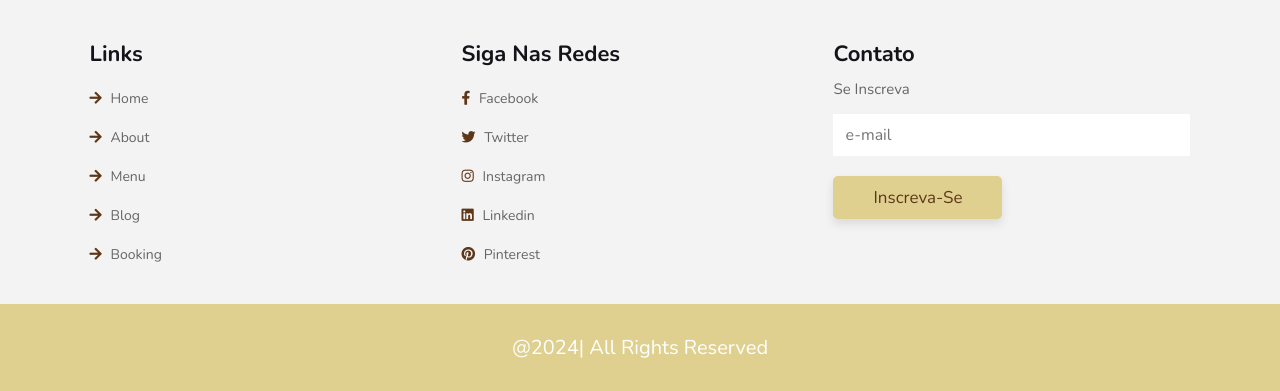
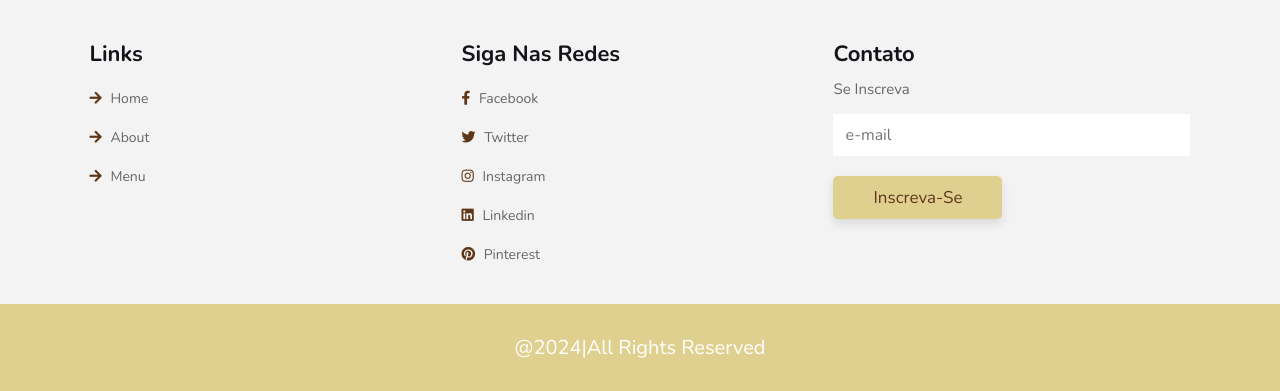
Before and after one commit to giovannalimang/Projeto-Programa-o, a Flask app: page / in a window 1280 px wide. Shown: the part 3610-4001 px from the top of the page. Run offline with Flask 3, Linux system fonts and the light colour scheme.

Commit message:
Update index.html

```diff
--- a/templates/index.html
+++ b/templates/index.html
@@ -4,43 +4,27 @@
     <meta charset="UTF-8">
     <meta name="viewport" content="width=device-width, initial-scale=1.0">
     <title>Complete Responsive Steak Website</title>
-    <!-- fontawesome cdn link -->
     <link rel="stylesheet" href="https://cdnjs.cloudflare.com/ajax/libs/font-awesome/5.15.4/css/all.min.css">
-    <!-- custom css link -->
     <link rel="stylesheet" href="{{ url_for('static', filename='css/style.css') }}">
 </head>
 <body>
-
-
-    <!-- header section starts -->
     <header class="header">
         <a href="#" class="logo"> <i class="fas fa-drumstick-bite"></i>Fogo & Brasa</a>
         <nav class="navbar">
-            <a href="home.html" class="active">home</a>
-            <a href="about.html">sobre</a>
+            <a href="#" class="active">home</a>
+            <a href="#">sobre</a>
             <a href="{{ url_for('prato.login') }}">Login</a>
             <a href="{{ url_for('prato.index') }}">Menu</a>
         </nav>
         <div id="menu" class="fas fa-bars"></div>
     </header>
-
-    <!-- header section ends -->
-
-    <!-- home section starts -->
-
     <section class="home" id="home">
-
         <div class="content">
             <h3><br> Bem-vindo ao restaurante!</h3>
             <a href="#menu" class="btn"> menu</a>
         </div>
 
     </section>
-
-    <!-- home section ends -->
-
-    <!-- banner section starts -->
-
     <section class="banner">
 
         <div class="hex">
@@ -81,10 +65,6 @@
 
     </section>
 
-    <!-- banner section ends -->
-
-    <!-- home-menu section starts -->
-
     <section class="menu">
         <h3 class="heading">Menu</h3>
         <div class="box-container">
@@ -118,22 +98,16 @@
         </div>
     </section>
 
-
-    <!-- home-menu section ends -->
-
-    <!-- footer section starts -->
-
     <section class="footer">
 
         <div class="box-container">
 
             <div class="box">
                 <h3>links</h3>
-                <a href="home.html"> <i class="fas fa-arrow-right"></i> home</a>
-                <a href="about.html"> <i class="fas fa-arrow-right"></i> about</a>
-                <a href="menu.html"> <i class="fas fa-arrow-right"></i> menu</a>
-                <a href="blog.html"> <i class="fas fa-arrow-right"></i> blog</a>
-                <a href="booking.html"> <i class="fas fa-arrow-right"></i> booking</a>
+                <a href="#"> <i class="fas fa-arrow-right"></i> home</a>
+                <a href="#"> <i class="fas fa-arrow-right"></i> about</a>
+                <a href="#"> <i class="fas fa-arrow-right"></i> menu</a>
+
             </div>
 
             <div class="box">
@@ -158,9 +132,8 @@
 
     </section>
 
-    <section class="credit">@2024| all rights reserved</section>
+    <section class="credit">@2024|all rights reserved</section>
 
-    <!-- footer section ends -->
 
 </body>
 </html>
```
